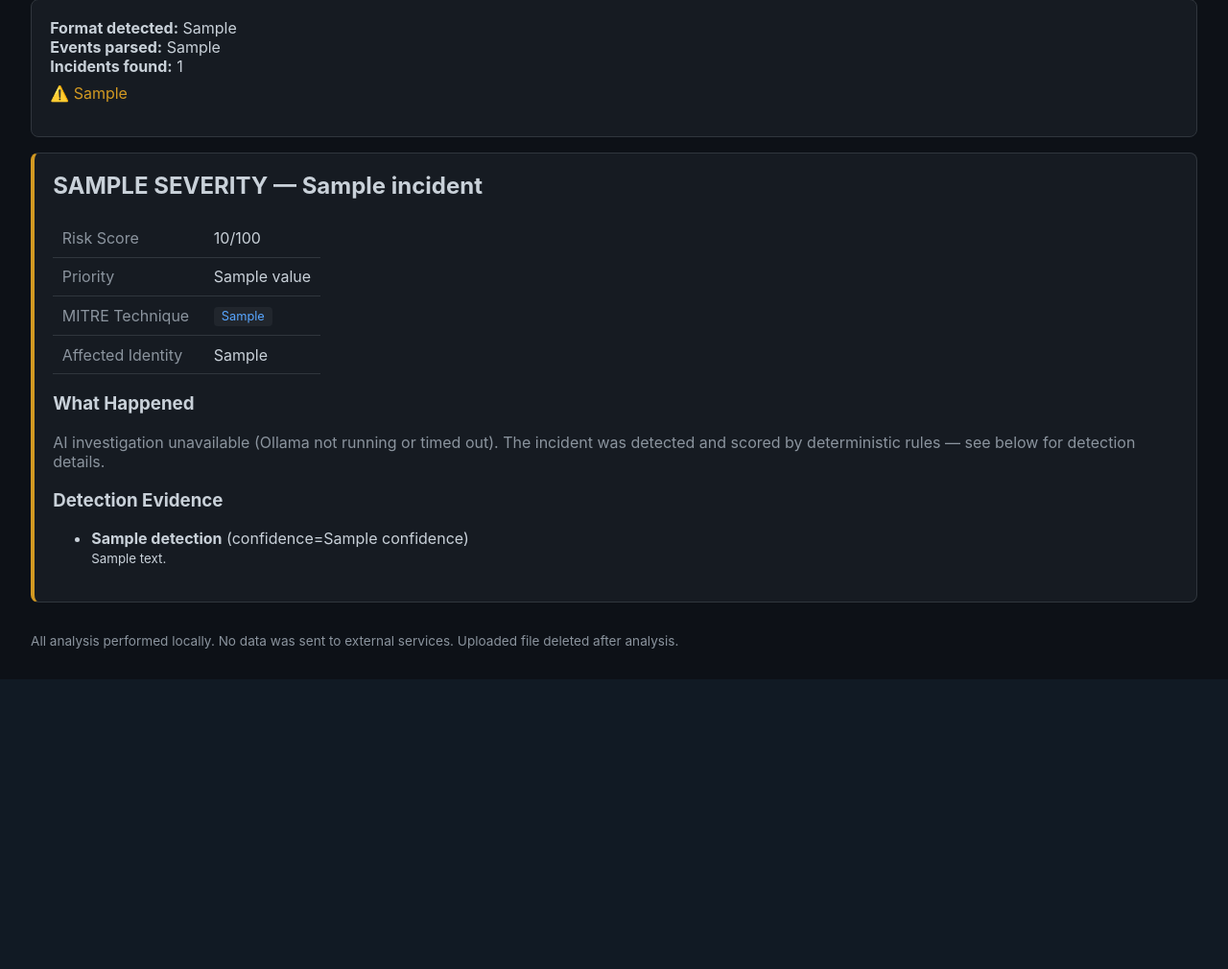
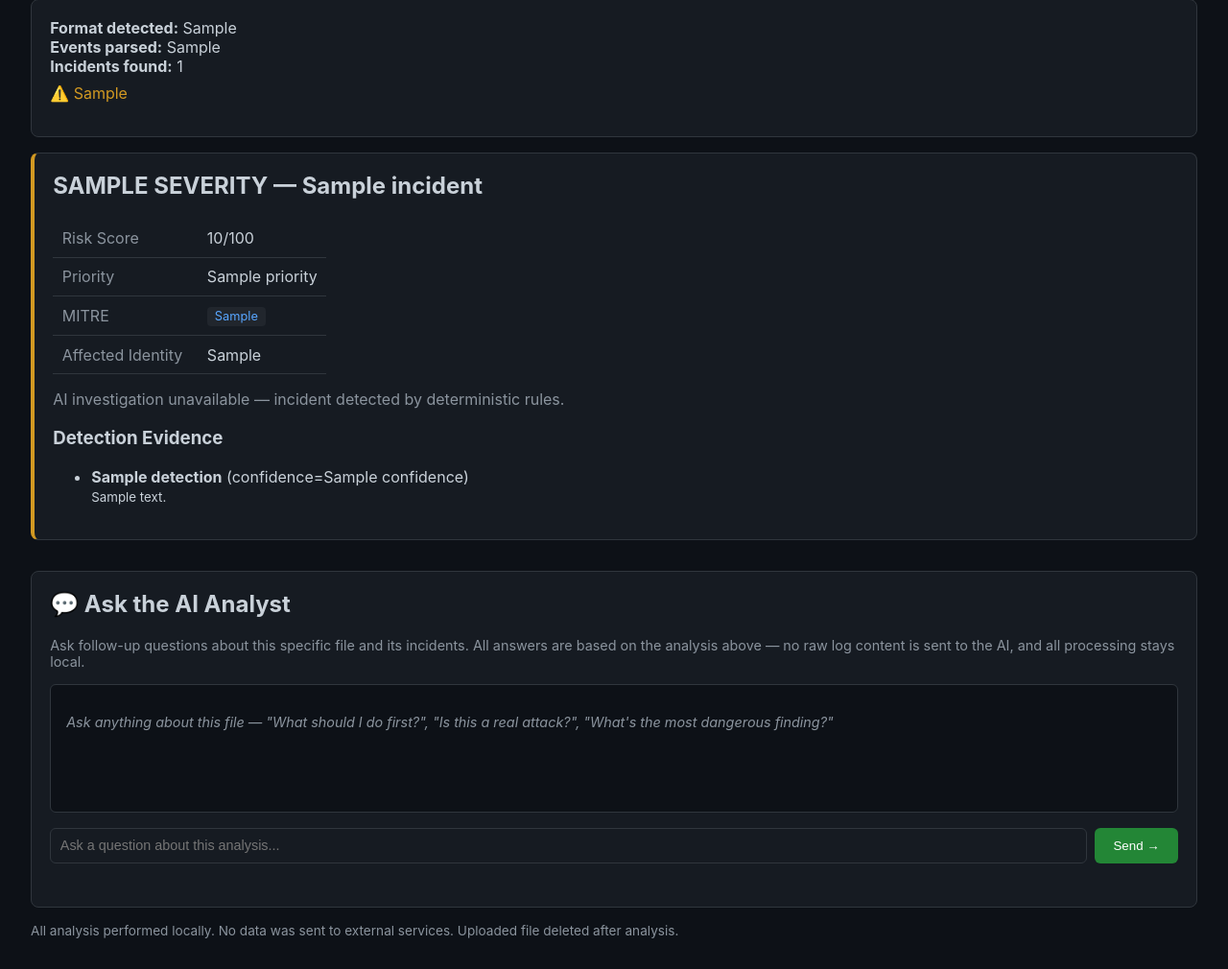
Before and after one commit to 1Ahmedamr/private-ai-soc, a Flask app: template src/webapp/templates/analyze_results.html in a window 1280 px wide. Shown: the part 151-1161 px from the top of the page at 96% size. Before the commit the page ends 859 px from the top, so only its background shows below. Run offline with Flask 3, Linux system fonts and the light colour scheme; the template is opened without the code that fills it: most values are stand-ins (such as "Sample title", 1, 10 or a date in 2020).

Commit message:
feat: add multi-turn AI chat on analysis results page - ask follow-up questions locally about any uploaded log file

```diff
--- a/src/webapp/app.py
+++ b/src/webapp/app.py
@@ -1,5 +1,6 @@
 # src/webapp/app.py
 
+import uuid
 import os
 import secrets
 from functools import wraps
@@ -11,10 +12,13 @@ from src.models.incident_schema import IncidentStatus
 from src.dashboard.timeline import build_timeline_entries
 from werkzeug.utils import secure_filename
 from src.pipeline.file_analyzer import analyze_file
+from flask import Flask, render_template, abort, request, Response, session, jsonify
+
 
 DB_PATH = "data/processed/soc_incidents.db"
 
 app = Flask(__name__)
+app.secret_key = os.environ.get("FLASK_SECRET_KEY", os.urandom(24).hex())
 # Credentials come from environment variables, never hardcoded - this
 # is the same principle as .env being gitignored from Day 1. Falls
 # back to a default ONLY for local dev convenience; INSTALLATION.md
@@ -96,9 +100,108 @@ def analyze_upload():
     file.save(save_path)
 
     result = analyze_file(save_path, file.filename)
-    os.remove(save_path)  # don't persist uploads - privacy principle
+    os.remove(save_path)
+    session["last_analysis"] = result.to_session_dict()
+    session["chat_history"] = []
+    return render_template("analyze_results.html", result=result)
 
-    return render_template("analyze_results.html", result=result)
+@app.route("/chat", methods=["POST"])
+@require_auth
+def chat():
+    """
+    Multi-turn chat endpoint. Each request receives:
+    - The user's new question
+    - The full conversation history so far (from session)
+    - The structured analysis context (from session)
+
+    Returns a JSON response with the AI's answer.
+    The AI never sees raw log content - only the structured
+    incident evidence, same as the investigation layer.
+    """
+    if "last_analysis" not in session:
+        return jsonify({"error": "No analysis context found. Please upload a file first."}), 400
+
+    data = request.get_json()
+    if not data or "question" not in data:
+        return jsonify({"error": "No question provided."}), 400
+
+    question = data["question"].strip()
+    if not question:
+        return jsonify({"error": "Empty question."}), 400
+
+    analysis = session["last_analysis"]
+    chat_history = session.get("chat_history", [])
+
+    # Build context from structured incident data ONLY
+    context_parts = [
+        f"File analyzed: {analysis['filename']}",
+        f"Format: {analysis['format_detected']}",
+        f"Events parsed: {analysis['events_parsed']}",
+        f"Incidents found: {len(analysis['incidents'])}",
+    ]
+
+    for inc in analysis["incidents"]:
+        context_parts.append(
+            f"\nIncident: {inc['title']} | Severity: {inc['severity']} | "
+            f"Risk: {inc['risk_score']}/100 | Identity: {inc['correlation_key']} | "
+            f"MITRE: {', '.join(inc['mitre_techniques'])} | "
+            f"First seen: {inc['first_seen']} | Last seen: {inc['last_seen']}"
+        )
+        for d in inc["detections"]:
+            context_parts.append(f"  Detection: {d['rule_name']} - {d['description']}")
+
+        if inc.get("key_events"):
+            context_parts.append(f"  Raw events ({len(inc['key_events'])} shown):")
+            for e in inc["key_events"]:
+                parts = []
+                if e.get("timestamp"): parts.append(f"time={e['timestamp']}")
+                if e.get("src_ip"): parts.append(f"src_ip={e['src_ip']}")
+                if e.get("dst_ip"): parts.append(f"dst_ip={e['dst_ip']}")
+                if e.get("user"): parts.append(f"user={e['user']}")
+                if e.get("host"): parts.append(f"host={e['host']}")
+                if e.get("status"): parts.append(f"status={e['status']}")
+                context_parts.append(f"    event: {' | '.join(parts)}")
+
+    context = "\n".join(context_parts)
+
+    # Build conversation history for multi-turn
+    history_text = ""
+    if chat_history:
+        history_text = "\n\nPrevious conversation:\n"
+        for turn in chat_history[-6:]:  # last 6 turns max to avoid context overflow
+            history_text += f"Analyst: {turn['question']}\nAI: {turn['answer']}\n"
+
+    system_prompt = f"""You are a SOC analyst assistant helping investigate a specific security incident.
+You have access to the structured analysis results below. Answer the analyst's questions
+based ONLY on this data. Be specific, concise, and actionable.
+Do not invent data that isn't in the analysis. If you don't know something from the
+available data, say so clearly rather than guessing.
+
+ANALYSIS CONTEXT:
+{context}
+{history_text}"""
+
+    full_prompt = f"{system_prompt}\n\nAnalyst question: {question}\n\nAnswer:"
+
+    try:
+        import requests as req
+        OLLAMA_BASE_URL = os.environ.get("OLLAMA_HOST", "http://localhost:11434")
+        response = req.post(
+            f"{OLLAMA_BASE_URL}/api/generate",
+            json={"model": "qwen3:8b", "prompt": full_prompt, "stream": False},
+            timeout=60,
+        )
+        response.raise_for_status()
+        answer = response.json()["response"].strip()
+    except Exception as e:
+        return jsonify({"error": f"AI unavailable: {str(e)[:100]}"}), 503
+
+    # Store in session for multi-turn continuity
+    chat_history.append({"question": question, "answer": answer})
+    session["chat_history"] = chat_history
+    session.modified = True
+
+    return jsonify({"answer": answer, "turn": len(chat_history)})
 
 
 @app.errorhandler(404)
--- a/src/webapp/templates/analyze_results.html
+++ b/src/webapp/templates/analyze_results.html
@@ -23,10 +23,10 @@
 
 {% if not result.incidents %}
 <div class="section">
-    <p>✅ No incidents detected. The log file did not match any known threat patterns.</p>
+    <p>✅ No incidents detected.</p>
     <p style="color:#8b949e; font-size:0.9rem;">
-        This could mean the activity is benign, or the log format did not produce
-        enough context for the current detection rules. Review the parsed event count above.
+        The log file did not match any known threat patterns.
+        You can still ask questions below about the parsed events.
     </p>
 </div>
 {% else %}
@@ -36,38 +36,27 @@
         <span class="sev-{{ incident.severity }}">{{ incident.severity|upper }}</span>
         — {{ incident.title }}
     </h2>
-
     <table style="width:auto; margin-bottom:1rem;">
         <tr><td style="color:#8b949e; padding-right:1rem;">Risk Score</td><td>{{ incident.risk_score }}/100</td></tr>
-        <tr><td style="color:#8b949e; padding-right:1rem;">Priority</td><td>{{ incident.priority.value if incident.priority.value else incident.priority }}</td></tr>
-        <tr><td style="color:#8b949e; padding-right:1rem;">MITRE Technique</td>
+        <tr><td style="color:#8b949e; padding-right:1rem;">Priority</td><td>{{ incident.priority }}</td></tr>
+        <tr><td style="color:#8b949e; padding-right:1rem;">MITRE</td>
             <td>{% for t in incident.mitre_techniques %}
                 <a href="https://attack.mitre.org/techniques/{{ t.replace('.', '/') }}/"
                    target="_blank" class="badge">{{ t }}</a>
-                {% endfor %}
-            </td>
-        </tr>
+                {% endfor %}</td></tr>
         <tr><td style="color:#8b949e; padding-right:1rem;">Affected Identity</td><td>{{ incident.correlation_key }}</td></tr>
     </table>
 
-    <h3>What Happened</h3>
     {% if result.ai_summaries.get(incident.incident_id) %}
     {% set verdict = result.ai_summaries[incident.incident_id] %}
+    <h3>What Happened</h3>
     <p>{{ verdict.summary }}</p>
-    <p style="color:#8b949e; font-size:0.9rem;"><em>AI confidence note: {{ verdict.analyst_confidence_note }}</em></p>
-
-    <h3>MITRE Attack Stage</h3>
+    <h3>Attack Stage</h3>
     <p>{{ verdict.likely_attack_stage }}</p>
-
-    <h3>Recommended Remediation Steps</h3>
-    <ol>
-    {% for action in verdict.recommended_actions %}
-        <li style="margin-bottom:0.4rem;">{{ action }}</li>
-    {% endfor %}
-    </ol>
+    <h3>Recommended Actions</h3>
+    <ol>{% for a in verdict.recommended_actions %}<li>{{ a }}</li>{% endfor %}</ol>
     {% else %}
-    <p style="color:#8b949e;">AI investigation unavailable (Ollama not running or timed out).
-    The incident was detected and scored by deterministic rules — see below for detection details.</p>
+    <p style="color:#8b949e;">AI investigation unavailable — incident detected by deterministic rules.</p>
     {% endif %}
 
     <h3>Detection Evidence</h3>
@@ -81,8 +70,115 @@
 {% endfor %}
 {% endif %}
 
-<div style="margin-top:2rem; color:#8b949e; font-size:0.85rem;">
+<!-- CHAT INTERFACE -->
+<div class="section" id="chat-section" style="margin-top:2rem;">
+    <h2 style="margin-top:0;">💬 Ask the AI Analyst</h2>
+    <p style="color:#8b949e; font-size:0.9rem;">
+        Ask follow-up questions about this specific file and its incidents.
+        All answers are based on the analysis above — no raw log content
+        is sent to the AI, and all processing stays local.
+    </p>
+
+    <div id="chat-history" style="
+        min-height:100px; max-height:400px; overflow-y:auto;
+        background:#0d1117; border:1px solid #30363d; border-radius:6px;
+        padding:1rem; margin-bottom:1rem; font-size:0.9rem;">
+        <p style="color:#8b949e; font-style:italic;">
+            Ask anything about this file — "What should I do first?",
+            "Is this a real attack?", "What's the most dangerous finding?"
+        </p>
+    </div>
+
+    <div style="display:flex; gap:0.5rem;">
+        <input type="text" id="chat-input" placeholder="Ask a question about this analysis..."
+               style="flex:1; background:#161b22; border:1px solid #30363d; color:#c9d1d9;
+                      padding:0.6rem; border-radius:6px; font-size:0.9rem;"
+               onkeydown="if(event.key==='Enter') sendQuestion()">
+        <button onclick="sendQuestion()" id="send-btn"
+                style="background:#238636; color:white; border:none; padding:0.6rem 1.2rem;
+                       border-radius:6px; cursor:pointer; white-space:nowrap;">
+            Send →
+        </button>
+    </div>
+
+    <div id="chat-status" style="color:#8b949e; font-size:0.8rem; margin-top:0.4rem; min-height:1.2rem;"></div>
+</div>
+
+<div style="margin-top:1rem; color:#8b949e; font-size:0.85rem;">
     All analysis performed locally. No data was sent to external services.
     Uploaded file deleted after analysis.
 </div>
+
+<script>
+function appendMessage(role, text) {
+    const history = document.getElementById('chat-history');
+    const msg = document.createElement('div');
+    msg.style.cssText = 'margin-bottom:1rem; padding:0.6rem; border-radius:4px;';
+
+    if (role === 'analyst') {
+        msg.style.background = '#161b22';
+        msg.style.borderLeft = '3px solid #58a6ff';
+        msg.innerHTML = '<strong style="color:#58a6ff;">You:</strong> ' + escapeHtml(text);
+    } else {
+        msg.style.background = '#0d1117';
+        msg.style.borderLeft = '3px solid #3fb950';
+        msg.innerHTML = '<strong style="color:#3fb950;">AI Analyst:</strong> ' + escapeHtml(text).replace(/\n/g, '<br>');
+    }
+
+    history.appendChild(msg);
+    history.scrollTop = history.scrollHeight;
+}
+
+function escapeHtml(text) {
+    const div = document.createElement('div');
+    div.appendChild(document.createTextNode(text));
+    return div.innerHTML;
+}
+
+async function sendQuestion() {
+    const input = document.getElementById('chat-input');
+    const status = document.getElementById('chat-status');
+    const btn = document.getElementById('send-btn');
+    const question = input.value.trim();
+
+    if (!question) return;
+
+    // Clear placeholder text on first message
+    const history = document.getElementById('chat-history');
+    const placeholder = history.querySelector('p');
+    if (placeholder) placeholder.remove();
+
+    appendMessage('analyst', question);
+    input.value = '';
+    btn.disabled = true;
+    btn.textContent = 'Thinking...';
+    status.textContent = 'AI is analyzing your question locally...';
+
+    try {
+        const response = await fetch('/chat', {
+            method: 'POST',
+            headers: {'Content-Type': 'application/json'},
+            body: JSON.stringify({question: question})
+        });
+
+        const data = await response.json();
+
+        if (data.error) {
+            status.textContent = '⚠️ ' + data.error;
+            status.style.color = '#f85149';
+        } else {
+            appendMessage('ai', data.answer);
+            status.textContent = 'Turn ' + data.turn + ' — all processing local';
+            status.style.color = '#3fb950';
+        }
+    } catch (e) {
+        status.textContent = '⚠️ Connection error: ' + e.message;
+        status.style.color = '#f85149';
+    }
+
+    btn.disabled = false;
+    btn.textContent = 'Send →';
+    input.focus();
+}
+</script>
 {% endblock %}
```
Also changed, not shown: src/pipeline/file_analyzer.py (+68 -14 lines), tests/unit/test_chat_endpoint.py (added, +57 -0 lines).
